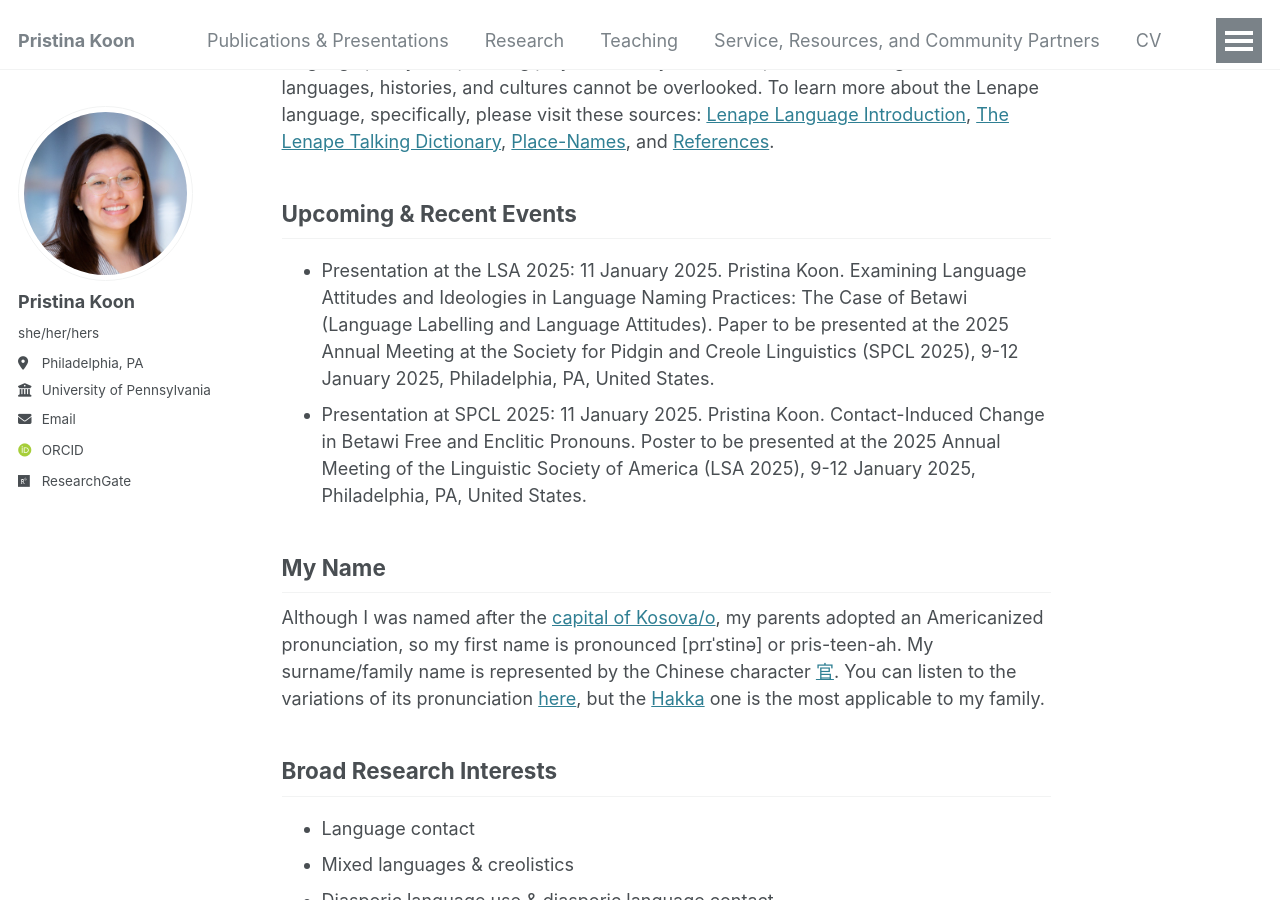
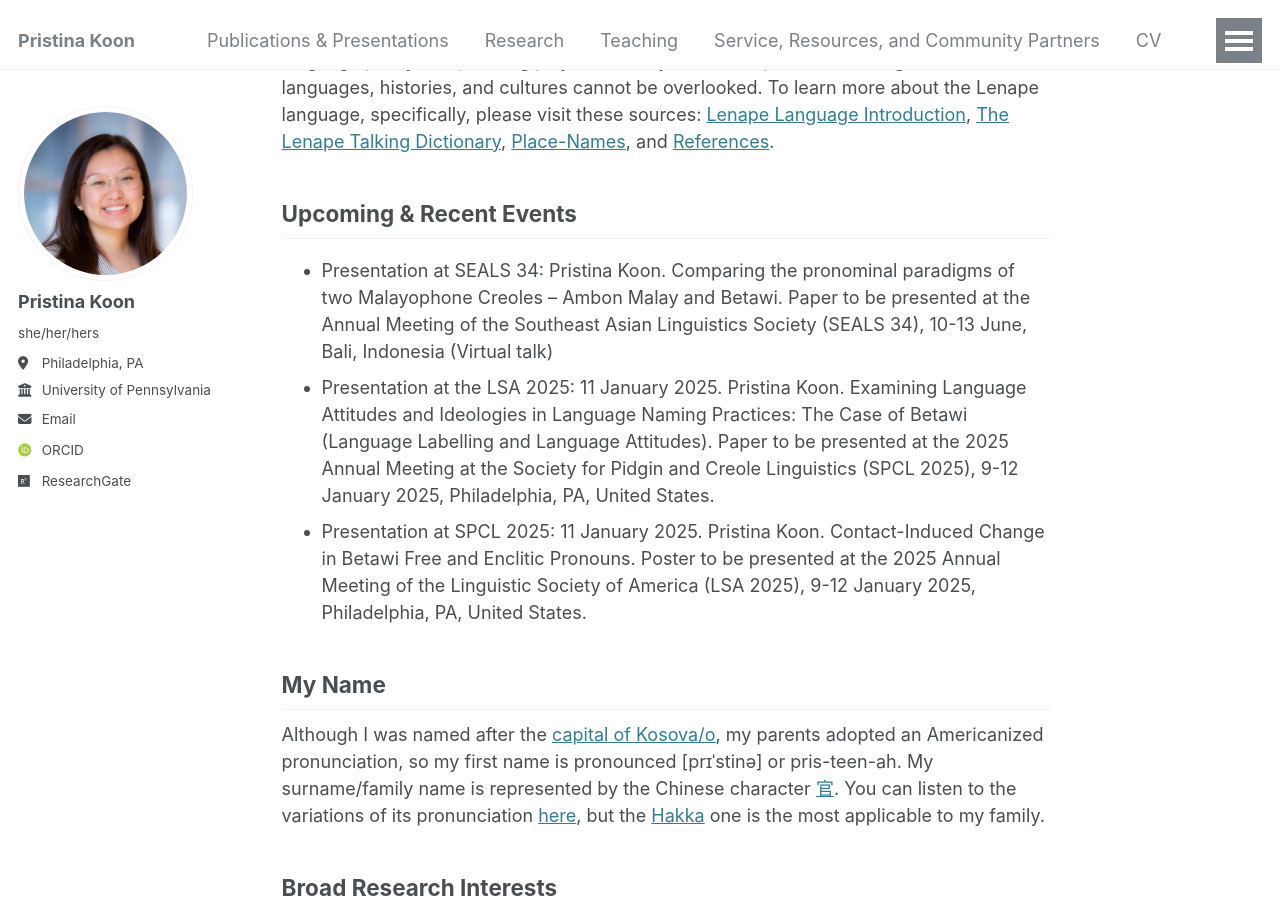
Before and after one commit to pristinakoon/pristinakoon.github.io, a Jekyll site: the page built from _pages/about.md, in a window 1280 px wide and 900 px high, scrolled down 341 px. Built offline with Jekyll 4.4.1, drawn with Linux system fonts in a browser that asks for light colours; some web fonts are replaced.

Commit message:
Update about.md

```diff
--- a/_pages/about.md
+++ b/_pages/about.md
@@ -11,6 +11,7 @@ I am a [first-year PhD student](https://www.ling.upenn.edu/people/pristina-koon)
 I can be best reached at pristina[at]sas[dot]upenn[dot]edu, or you can use this [link](mailto:pristina@sas.upenn.edu). I live and [work](https://collaborativehistory.gse.upenn.edu/stories/original-people-and-their-land-lenape-pre-history-18th-century) on the Indigenous territory Lenapehoking of the [Lenape](https://www.lenape-nation.org/). As a linguist, the role language policy and planning played in the systematic repression of Indigenous languages, histories, and cultures cannot be overlooked. To learn more about the Lenape language, specifically, please visit these sources: [Lenape Language Introduction](https://delawaretribe.org/blog/2013/06/26/language/), [The Lenape Talking Dictionary](https://www.talk-lenape.org/), [Place-Names](https://monumentlab.com/bulletin/place-names-as-monuments-the-entangled-histories-of-coaquannock-and-philadelphia), and [References](https://samnoblemuseum.ou.edu/collections-and-research/native-american-languages/map-of-oklahoma-languages/unami-language/).
 
 ## Upcoming & Recent Events ##
+- Presentation at SEALS 34: Pristina Koon. Comparing the pronominal paradigms of two Malayophone Creoles – Ambon Malay and Betawi. Paper to be presented at the Annual Meeting of the Southeast Asian Linguistics Society (SEALS 34), 10-13 June, Bali, Indonesia (Virtual talk)
 - Presentation at the LSA 2025: 11 January 2025. Pristina Koon. Examining Language Attitudes and Ideologies in Language Naming Practices: The Case of Betawi (Language Labelling and Language Attitudes). Paper to be presented at the 2025 Annual Meeting at the Society for Pidgin and Creole Linguistics (SPCL 2025), 9-12 January 2025, Philadelphia, PA, United States.
 - Presentation at SPCL 2025: 11 January 2025. Pristina Koon. Contact-Induced Change in Betawi Free and Enclitic Pronouns. Poster to be presented at the 2025 Annual Meeting of the Linguistic Society of America (LSA 2025), 9-12 January 2025, Philadelphia, PA, United States.
 
```
